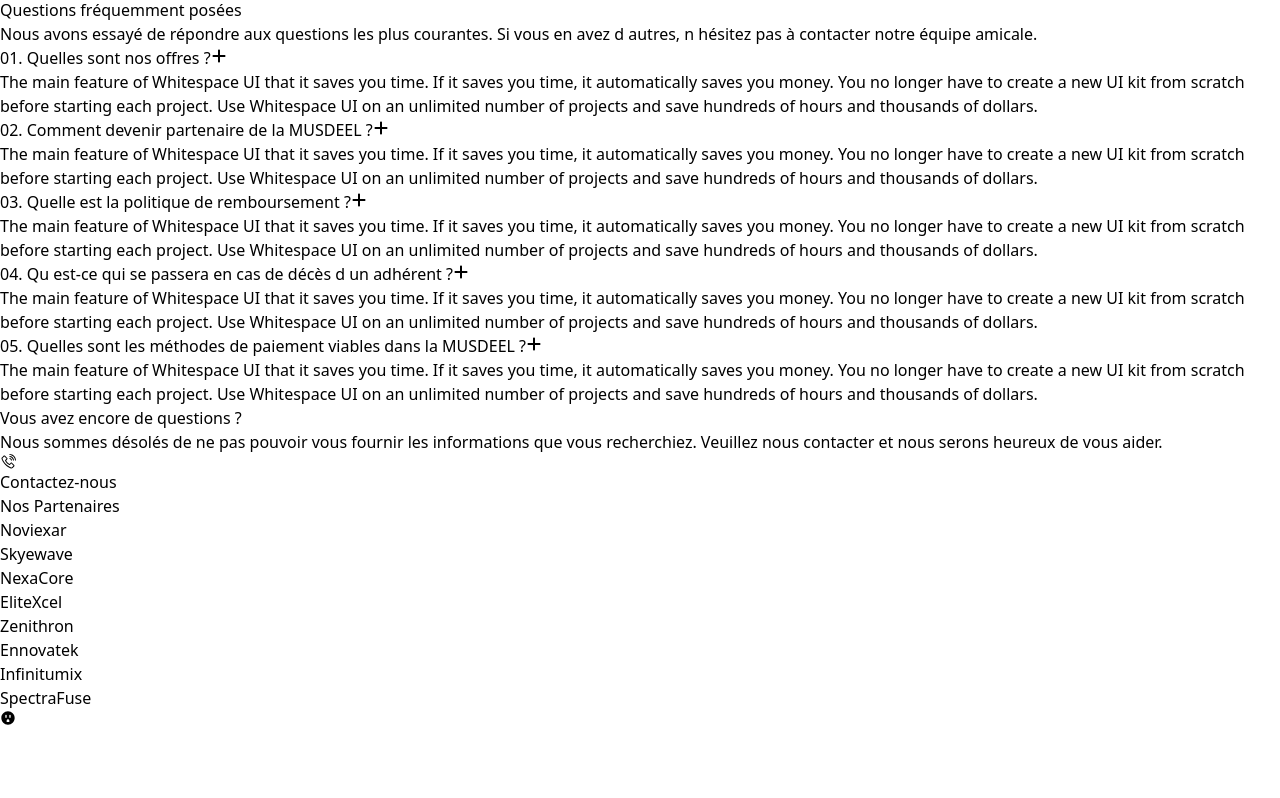
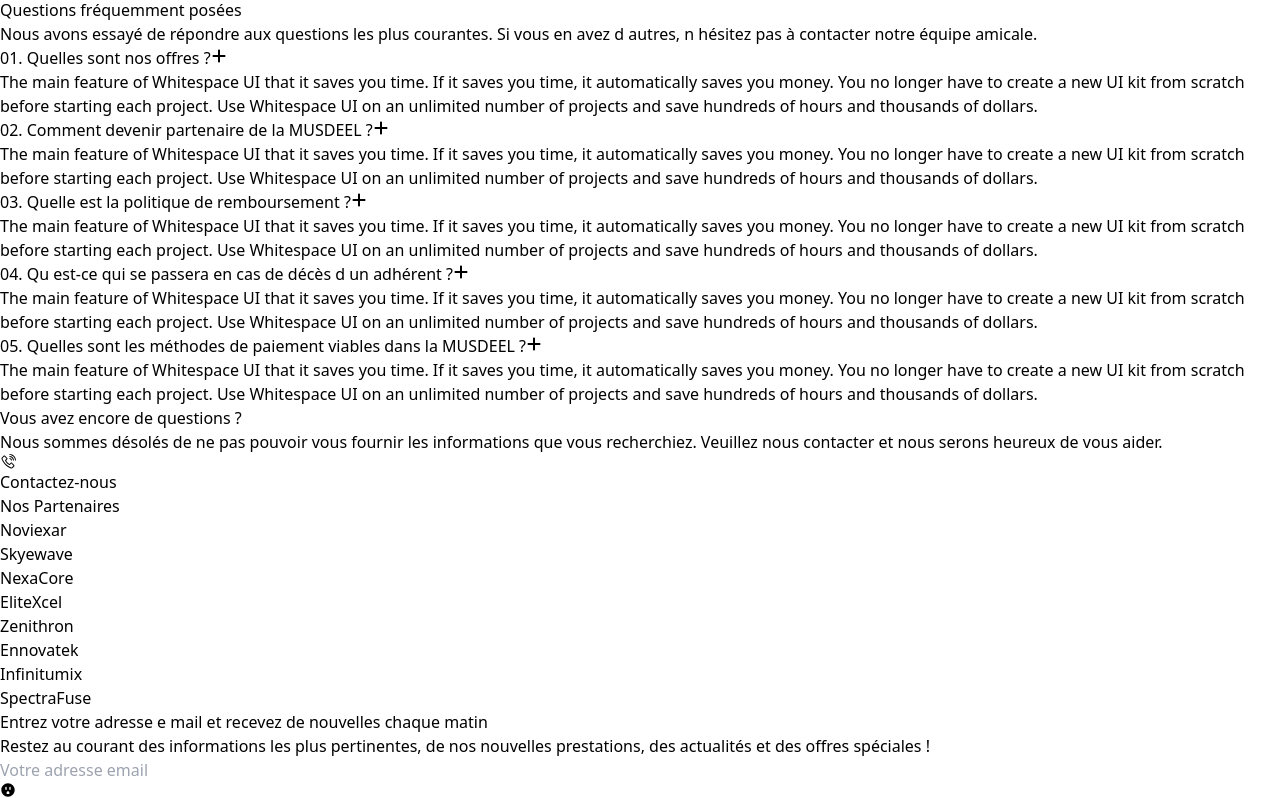
Before and after one commit to rovertnet/Scool, a React (Vite) app: page / in a window 1280 px wide. Shown: the part 3496-4294 px from the top of the page. Before the commit the page ends 4222 px from the top, so only its background shows below. Built offline with nearby package versions, Linux system fonts and the light colour scheme.

Commit message:
another commit

```diff
--- a/src/component/cHome/ComposantsMere.jsx
+++ b/src/component/cHome/ComposantsMere.jsx
@@ -5,6 +5,7 @@ import Contact from "./Contact";
 import Person from "./Person";
 import Question from "./Question";
 import Partenaire from "./Partenaire";
+import NewsLetter from "./NewsLetter";
 
 const ComposantsMere = () => {
   return (
@@ -15,6 +16,7 @@ const ComposantsMere = () => {
       <Question />
       <Contact />
       <Partenaire />
+      <NewsLetter />
 
       <MdOutlet />
     </>
```
